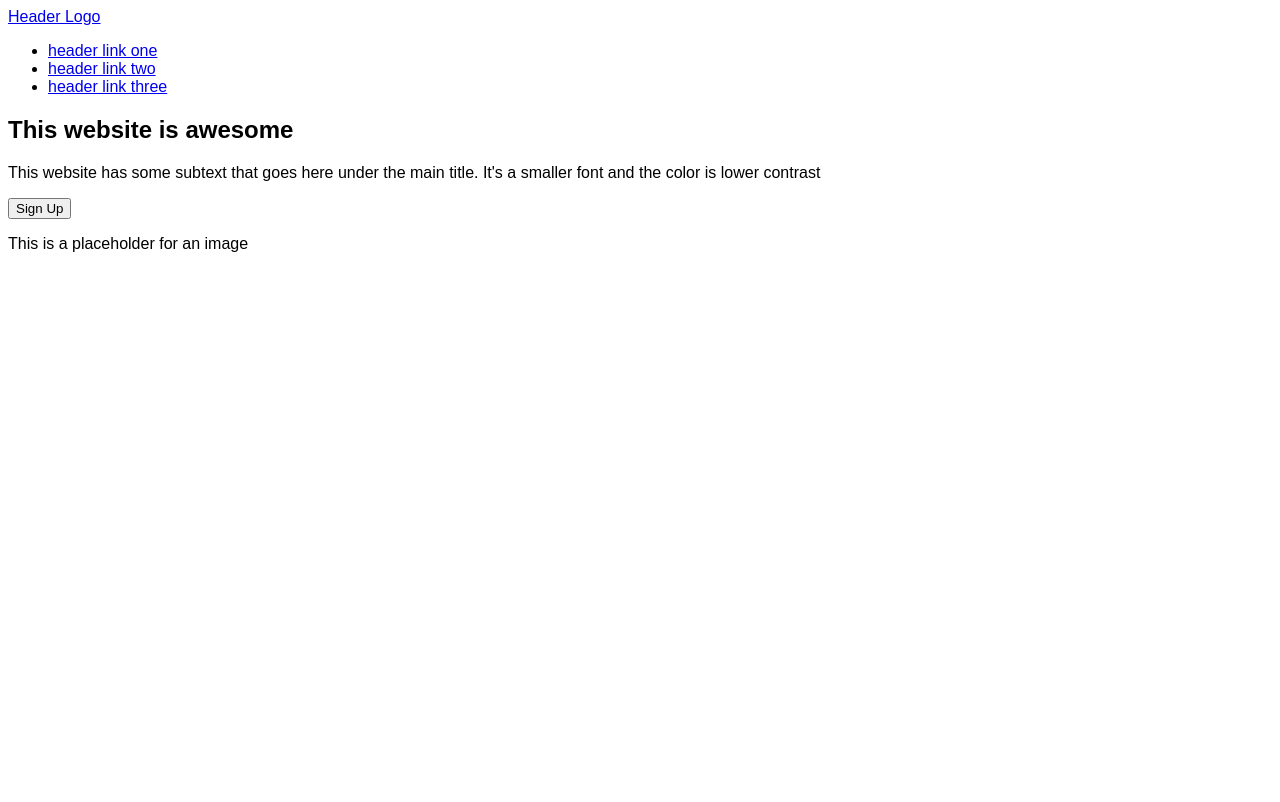
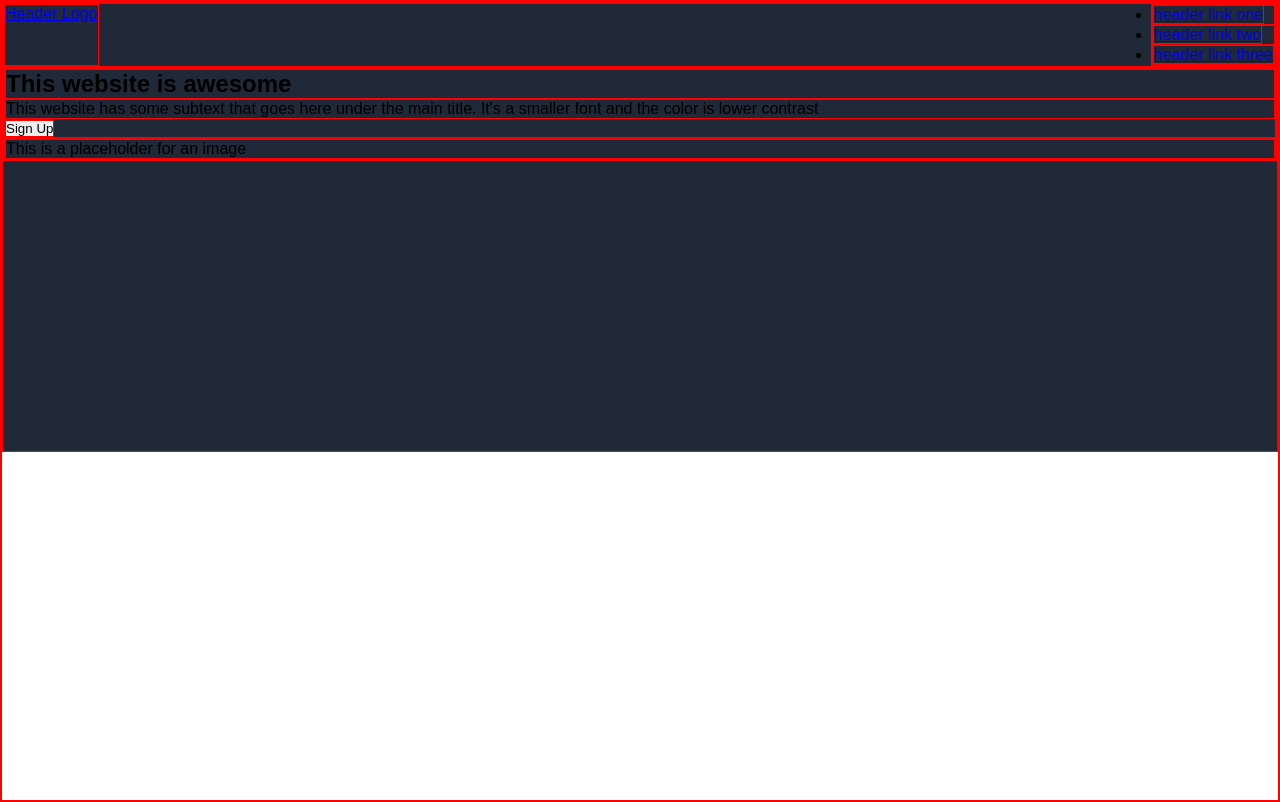
Before and after one commit to RalakEugene/landing-Page, a plain HTML site: page index.html in a window 1280 px wide. Drawn offline with Linux system fonts and the light colour scheme.

Commit message:
Added a few styles

```diff
--- a/styles.css
+++ b/styles.css
@@ -1,4 +1,22 @@
 /* -- Universal Selector -- */
 *{
+    padding: 0;
+    margin: 0;
+    box-sizing: border-box;
     font-family: 'Poppins', sans-serif;
+    border: 1px solid red;
 }
+body{
+    width: 100%;
+    height: 100vh;
+}
+/* -- Hero stylings -- */
+.hero{
+    background: #1F2937;
+    width: 100%;
+    height: 450px;
+}
+.nav-bar{
+    display: flex;
+    justify-content: space-between;
+}
```
